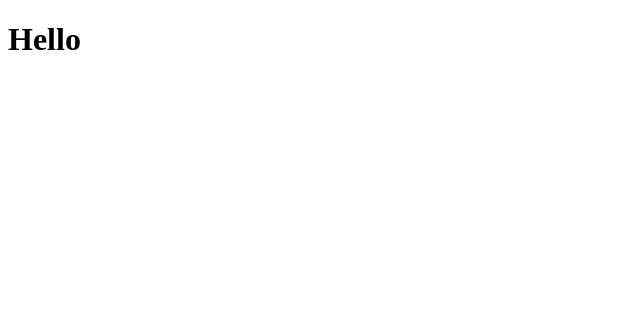
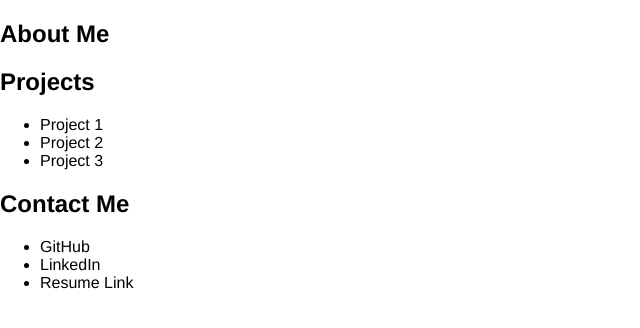
Before and after one commit to jackhyder/jackhyder.github.io, a plain HTML site: page index.html in a window 1280 px wide. Shown: the whole page, without its empty margins (0-640 px from the left). Drawn offline with Linux system fonts and the light colour scheme.

Commit message:
added basic template structure and .gitignore

```diff
--- a/index.html
+++ b/index.html
@@ -1,12 +1,36 @@
 <!DOCTYPE html>
 <html lang="en">
 <head>
+    <title>Title of Your Page</title>
+    <meta name="description" content="This will be the smaller text on Google search results under your page. Make it under 140 characters.">
     <meta charset="UTF-8">
     <meta name="viewport" content="width=device-width, initial-scale=1.0">
-    <meta http-equiv="X-UA-Compatible" content="ie=edge">
-    <title>Document</title>
+    <meta http-equiv="Cache-control" content="public">
+    <link rel="stylesheet" type="text/css" href="media/style.css">
+    <link rel="icon" type="image/svg" href="media/icon.svg">
+    <script src="javascript/main.js"></script>
 </head>
 <body>
-    <h1>Hello</h1>
+    <main>
+        <section>
+            <h1>About Me</h1>
+        </section>
+        <section>
+            <h1>Projects</h1>
+            <ul>
+                <li>Project 1</li>
+                <li>Project 2</li>
+                <li>Project 3</li>
+            </ul>
+        </section>
+        <section>
+            <h1>Contact Me</h1>
+            <ul>
+                <li>GitHub</li>
+                <li>LinkedIn</li>
+                <li>Resume Link</li>
+            </ul>
+        </section>
+    </main>
 </body>
 </html>
--- /dev/null
+++ b/media/style.css
@@ -0,0 +1,16 @@
+* {
+    font-family: Helvetica, Arial, sans-serif;
+}
+
+html {
+    width: 100%;
+    height: 100%;
+    margin: 0;
+    padding: 0;
+}
+
+body {
+    width: 100%;
+    height: 100%;
+    margin: 0;
+}
```
Also changed, not shown: javascript/main.js (added), media/icon.svg (added), 1 other file.
